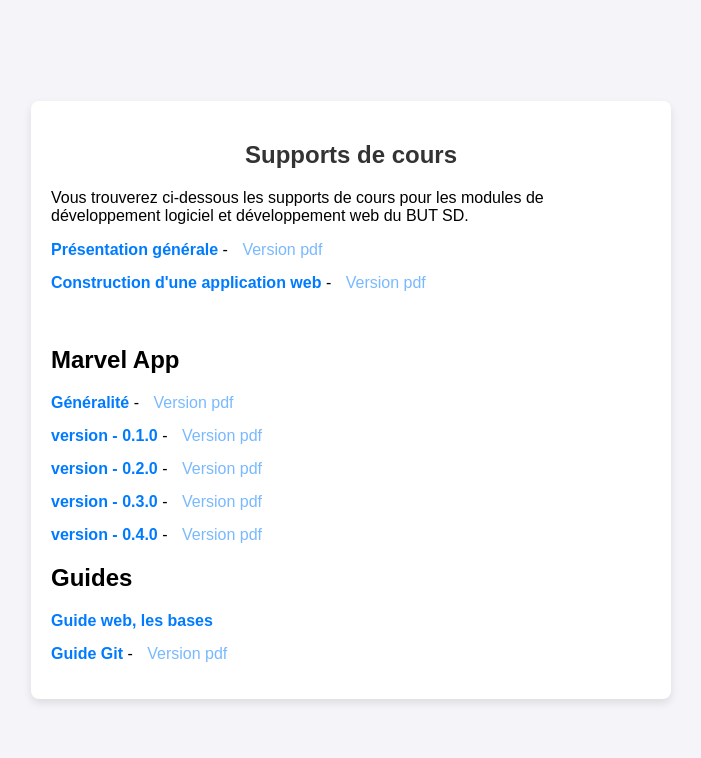
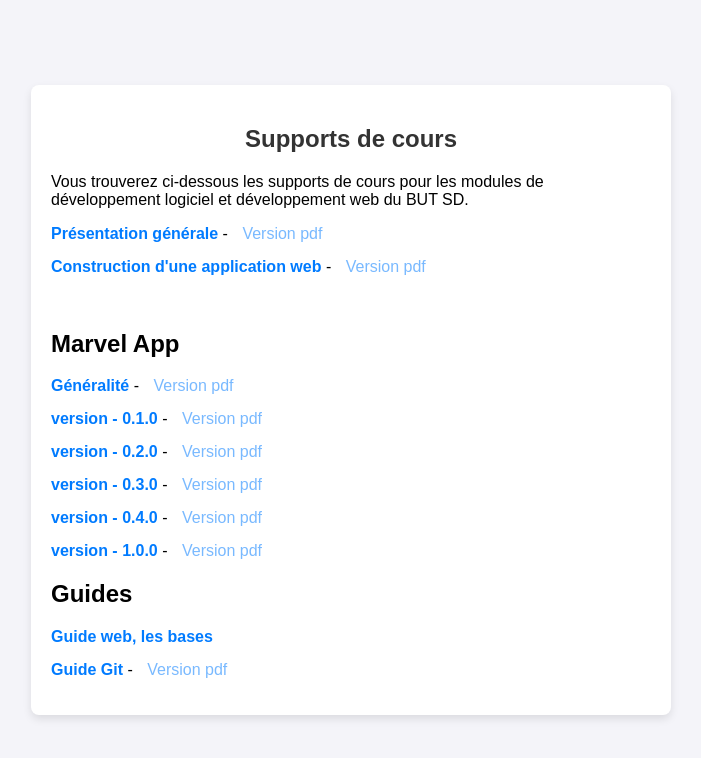
Before and after one commit to but-sd/prez, a website: page index.html in a window 1280 px wide. Shown: the whole page, without its empty margins (289-990 px from the left). Drawn offline with Linux system fonts and the light colour scheme.

Commit message:
version 1.0.0

```diff
--- a/index.html
+++ b/index.html
@@ -83,6 +83,9 @@
         <li>
             <a href="marvel-app-0.4.0.html" target="_blank">version - 0.4.0</a> - <a href="marvel-app-0.4.0.pdf" target="_blank">Version pdf</a>
         </li>
+        <li>
+            <a href="marvel-app-1.0.0.html" target="_blank">version - 1.0.0</a> - <a href="marvel-app-1.0.0.pdf" target="_blank">Version pdf</a>
+        </li>
     </ul>
 
     <h2>Guides</h2>
```
